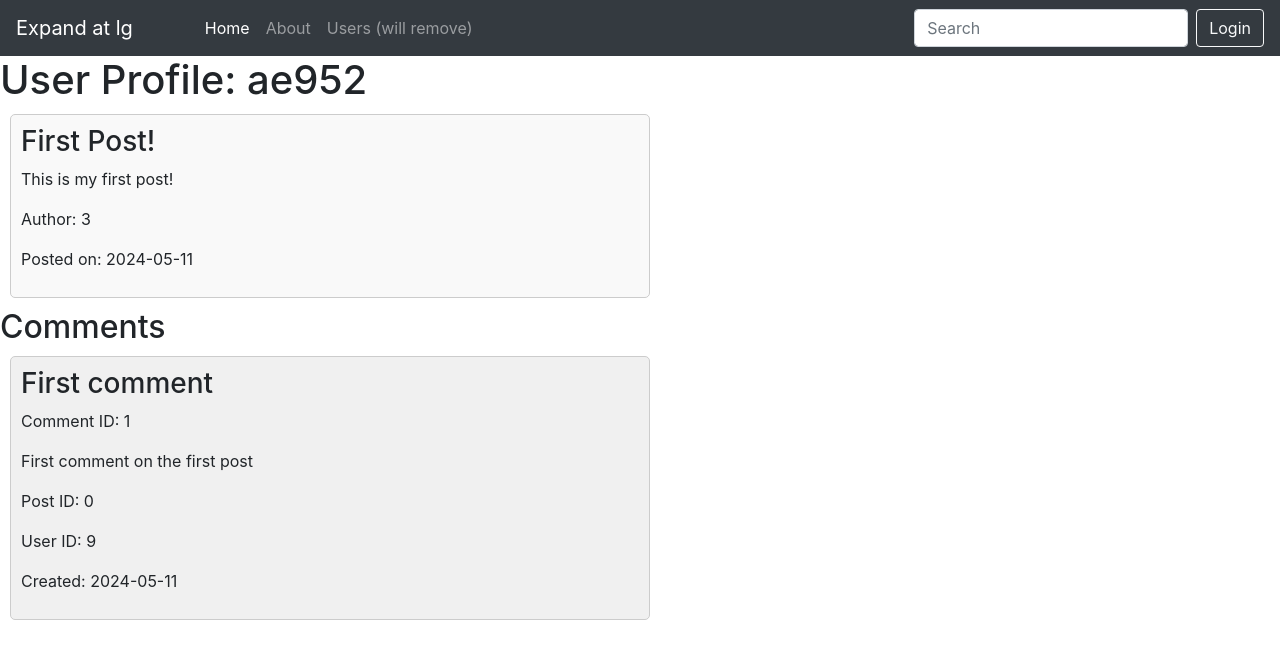
After one commit to Hnsson/DV1663-Project, a Flask app: a page that uses web/templates/posts/post.html in a window 1280 px wide. The commit adds this page. Shown: the top 659 px of the page. Run offline with Flask 3, Linux system fonts and the light colour scheme; data comes from the database, SQL or seed files in the repository; both versions use the stored data as it was after the commit.

Commit message:
Second large commit I added a post and comment table to the database and handled routing in the webserver for the post and comment pages. I also added a search bar to the navbar and search functionality for names and usernames of users to be accessed to go to their profile pages. The profile pages are now accessed at /user/<username> and the post pages are accessed in the profile pages and specific posts are accessed at /user/<username>/post/<int:post_id>. Right now all the posts and comments are manually added to the database but will add functionality to add posts and comments through the website when SSO (login and identification) is implemented.

```diff
--- a/server.py
+++ b/server.py
@@ -8,7 +8,8 @@ app = Flask(__name__, template_folder='web/templates')
 init_db(app)
 
 
-# GET REQUESTS
+# === GET Requests ===
+
 @app.route('/', methods=['GET'])
 def hello_world():
     return send_from_directory('web/static', "index.html")
@@ -17,13 +18,56 @@ def hello_world():
 def get_users():
     return render_template('users/users.html', users=query_db('SELECT * FROM users'))
 
+# Get post from user
+@app.route('/user/<username>/post/<int:post_id>', methods=['GET'])
+def get_user_post(username, post_id):
+    post = query_db('SELECT * FROM posts WHERE post_id = ?', [post_id], one=True)
+    if post is None:
+        abort(404)
+
+    comments = query_db('SELECT * FROM comments WHERE post_id = ?', [post_id])
+
+    return render_template('posts/post.html', post=post, comments=comments, username=username)
+
+# Get specific user page
 @app.route('/user/<username>', methods=['GET'])
 def get_user(username):
     user = query_db('SELECT * FROM users WHERE username = ?', [username], one=True)
     if user is None:
-        return "No such user"
+        abort(404)
+    # Query posts for the user from the database
+    posts = query_db('SELECT * FROM posts WHERE user_id = ?', [user['user_id']])
 
-    return username + ', age ' + str(user['age'])
+    return render_template('users/user.html', user=user, posts=posts)
+
+@app.route('/search', methods=['GET'])
+def search():
+    search_query = request.args.get('q');
+
+    print(search_query);
+    # Check if query contains '@' symbol for username search instead of name search
+    if search_query[0] == '@':
+        # Search by username
+        search_query = search_query[1:];
+        print(search_query);
+        user = query_db('SELECT * FROM users WHERE username = ?', [search_query], one=True)
+
+        return render_template('search/search_results.html', users=[user] if user else [])
+    else:
+        # Search by name (matching partial names)
+        users = query_db("SELECT * FROM users WHERE name LIKE ? OR username LIKE ?", [f'%{search_query}%', f'%{search_query}%'])
+
+        return render_template('search/search_results.html', users=users if users else [])
+
+# === POST Requests ===
+
+@app.route('/create-post', methods=['POST'])
+def create_post():
+    pass;
+
+@app.route('/post/<post_id>/create-comment', methods=['POST'])
+def create_comment(post_id):
+    pass;
 
 
 
@@ -32,8 +76,7 @@ def get_user(username):
 
 
 
-
-# POST REQUESTS
+# === TEMPORARY Test ===
 @app.route('/create-random-user', methods=['POST'])
 def create_random_user():
     try:
@@ -66,17 +109,14 @@ def delete_user(user_id):
         return jsonify({'success': False, 'error': str(e)}), 500
 
 
-# This will handle all 404 errors
-@app.errorhandler(404)
-def page_not_found(error):
-    print(error);
-    return render_template('error/error.html', title='404 - Page not found.', code=404, message=error), 404
 
 
 
 
 
-# Helper functions
+
+# === Helper Functions ===
+
 def generate_random_user():
     # List of random names
     names = ['Alice', 'Bob', 'Charlie', 'David', 'Emma', 'Frank', 'Grace', 'Henry', 'Ivy', 'Jack']
@@ -90,8 +130,7 @@ def generate_random_user():
     return username, password, name, age
 
 
-
-
+# === DEFAULT Routing ===
 
 # Route to serve the static HTML file
 @app.route('/<path:filename>', methods=['GET'])
@@ -104,6 +143,13 @@ def serve_css(filename):
     return send_from_directory('web/css', filename)
 
 
+# === ERROR Handling ===
+
+@app.errorhandler(404)
+def page_not_found(error):
+    print(error);
+    return render_template('error/error.html', title='404 - Page not found.', code=404, message=error), 404
+
 
 
 
--- /dev/null
+++ b/web/css/components/comment.css
@@ -0,0 +1,8 @@
+.comment {
+    margin: 10px;
+    padding: 10px;
+    border: 1px solid #ccc;
+    border-radius: 5px;
+    background-color: #f9f9f9;
+    width:50%;
+}
--- /dev/null
+++ b/web/css/components/post.css
@@ -0,0 +1,8 @@
+.post {
+    margin: 10px;
+    padding: 10px;
+    border: 1px solid #ccc;
+    border-radius: 5px;
+    background-color: #f9f9f9;
+    width:50%;
+}
--- /dev/null
+++ b/web/css/posts/post_detail.css
@@ -0,0 +1,9 @@
+* {
+    margin: 0;
+    padding: 0;
+    box-sizing: border-box;
+}
+
+.comments > :nth-child(odd) {
+    background-color: #f0f0f0;
+}
--- a/web/static/about.html
+++ b/web/static/about.html
@@ -27,6 +27,9 @@
             </li>
           </ul>
 
+          <form class="form-inline my-2 my-md-0 mx-2" action="/search" method="GET">
+            <input class="form-control" type="text" name="q" placeholder="Search">
+          </form>
           <div class="my-2 my-md-0">
             <a class="btn btn-outline-light me-2" href="/login" role="button">Login</a>
           </div>
--- a/web/static/index.html
+++ b/web/static/index.html
@@ -8,6 +8,7 @@
     <link rel="stylesheet" href="https://cdn.jsdelivr.net/npm/bootstrap@4.4.1/dist/css/bootstrap.min.css" integrity="sha384-Vkoo8x4CGsO3+Hhxv8T/Q5PaXtkKtu6ug5TOeNV6gBiFeWPGFN9MuhOf23Q9Ifjh" crossorigin="anonymous">
 </head>
 <body>
+    <!--#include virtual="../templates/components/navbar.html" -->
     <nav class="navbar navbar-expand-lg navbar-dark bg-dark">
         <a class="navbar-brand" href="/">Expand at lg</a>
         <button class="navbar-toggler" type="button" data-toggle="collapse" data-target="#navbarsExample05" aria-controls="navbarsExample05" aria-expanded="false" aria-label="Toggle navigation">
@@ -27,6 +28,9 @@
             </li>
           </ul>
 
+          <form class="form-inline my-2 my-md-0 mx-2" action="/search" method="GET">
+            <input class="form-control" type="text" name="q" placeholder="Search">
+          </form>
           <div class="my-2 my-md-0">
             <a class="btn btn-outline-light me-2" href="/login" role="button">Login</a>
           </div>
--- a/web/static/login.html
+++ b/web/static/login.html
@@ -26,6 +26,9 @@
             </li>
           </ul>
 
+          <form class="form-inline my-2 my-md-0 mx-2" action="/search" method="GET">
+            <input class="form-control" type="text" name="q" placeholder="Search">
+          </form>
           <div class="my-2 my-md-0">
             <a class="btn btn-outline-light me-2" href="/login" role="button">Login</a>
           </div>
--- /dev/null
+++ b/web/templates/components/comment.html
@@ -0,0 +1,9 @@
+<!-- post.html -->
+<div class="comment">
+    <h3>{{ comment.title }}</h3>
+    <p>Comment ID: {{ comment.comment_id }}</p>
+    <p>{{ comment.body }}</p>
+    <p>Post ID: {{ comment.post_id }}</p>
+    <p>User ID: {{ comment.user_id }}</p>
+    <p>Created: {{ comment.created_at }}</p>
+</div>
--- /dev/null
+++ b/web/templates/components/navbar.html
@@ -0,0 +1,27 @@
+<nav class="navbar navbar-expand-lg navbar-dark bg-dark">
+    <a class="navbar-brand" href="/">Expand at lg</a>
+    <button class="navbar-toggler" type="button" data-toggle="collapse" data-target="#navbarsExample05" aria-controls="navbarsExample05" aria-expanded="false" aria-label="Toggle navigation">
+      <span class="navbar-toggler-icon"></span>
+    </button>
+
+    <div class="collapse navbar-collapse" id="navbarsExample05">
+      <ul class="navbar-nav mr-auto mx-5">
+        <li class="nav-item active">
+          <a class="nav-link" href="/">Home</a>
+        </li>
+        <li class="nav-item">
+          <a class="nav-link" href="/about">About</a>
+        </li>
+        <li class="nav-item">
+            <a class="nav-link" href="/users">Users (will remove)</a>
+        </li>
+      </ul>
+
+      <form class="form-inline my-2 my-md-0 mx-2" action="/search" method="GET">
+        <input class="form-control" type="text" name="q" placeholder="Search">
+      </form>
+      <div class="my-2 my-md-0">
+        <a class="btn btn-outline-light me-2" href="/login" role="button">Login</a>
+      </div>
+    </div>
+</nav>
--- /dev/null
+++ b/web/templates/components/post.html
@@ -0,0 +1,7 @@
+<!-- post.html -->
+<div class="post">
+    <h3>{{ post.title }}</h3>
+    <p>{{ post.body }}</p>
+    <p>Author: {{ post.user_id }}</p>
+    <p>Posted on: {{ post.created_at }}</p>
+</div>
--- /dev/null
+++ b/web/templates/posts/post.html
@@ -0,0 +1,28 @@
+<!-- user.html -->
+<!DOCTYPE html>
+<html lang="en">
+<head>
+    <meta charset="UTF-8">
+    <meta name="viewport" content="width=device-width, initial-scale=1.0">
+    <title>User Profile</title>
+
+    <link rel="stylesheet" href="/css/components/post.css">
+    <link rel="stylesheet" href="/css/components/comment.css">
+    <link rel="stylesheet" href="/css/posts/post_detail.css">
+    <link rel="stylesheet" href="https://cdn.jsdelivr.net/npm/bootstrap@4.4.1/dist/css/bootstrap.min.css" integrity="sha384-Vkoo8x4CGsO3+Hhxv8T/Q5PaXtkKtu6ug5TOeNV6gBiFeWPGFN9MuhOf23Q9Ifjh" crossorigin="anonymous">
+</head>
+<body>
+    {% include 'components/navbar.html' %}
+
+    <h1>User Profile: {{ username }}</h1>
+
+    {% include 'components/post.html' %}
+
+    <h2>Comments</h2>
+    <div class="comments">
+        {% for comment in comments %}
+            {% include 'components/comment.html' %}
+        {% endfor %}
+    </div>
+</body>
+</html>
```
Also changed, not shown: web/css/users/user.css (added, +37 -0 lines), web/templates/search/search_results.html (added, +55 -0 lines), web/templates/users/user.html (added, +33 -0 lines), web/templates/users/users.html (+2 -26 lines), db/database.db.
